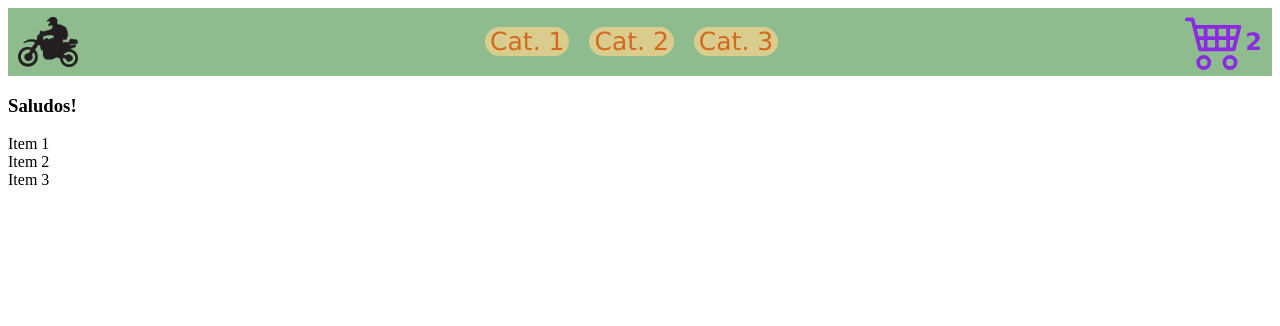
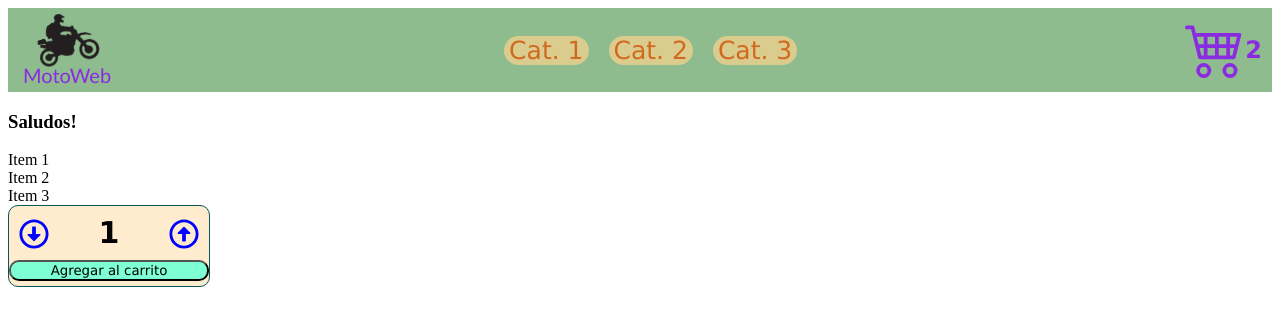
Before and after one commit to jep77ar/tiendaPitaro, a React (Create React App) app: page / in a window 1280 px wide. Shown: the top 326 px of the page. Built offline with nearby package versions, Linux system fonts and the light colour scheme.

Commit message:
Se agrega contador con boton.-

```diff
--- a/public/index.html
+++ b/public/index.html
@@ -9,7 +9,7 @@
       name="description"
       content="Web site created using create-react-app"
     />
-    <link rel="apple-touch-icon" href="%PUBLIC_URL%/logo192.png" />
+    <link rel="apple-touch-icon" href="%PUBLIC_URL%/assets/moto-01-logo.png" />
     <!--
       manifest.json provides metadata used when your web app is installed on a
       user's mobile device or desktop. See https://developers.google.com/web/fundamentals/web-app-manifest/
--- a/src/App.css
+++ b/src/App.css
@@ -22,6 +22,20 @@
     text-decoration: none;
 }
 
+.brand {
+    display: flex;
+    flex-direction: column;
+    align-items: center;
+    color: blueviolet;
+    margin: 5px;
+    font-family: 'Trebuchet MS', 'Lucida Sans Unicode', 'Lucida Grande', 'Lucida Sans', Arial, sans-serif;
+    font-size: 20px;
+}
+.brand img{
+    width: 60px;
+    transform: rotateY(180deg) rotateZ(10deg);
+}
+
 .cartWidget {
     display: flex;
     align-items: center;
@@ -31,3 +45,46 @@
 .cartWidgetIcon {
     size: "60px"
 }
+
+.contadorPadre {
+    display: flex;
+    flex-direction: column;
+    align-items: center;
+    justify-content: center;
+    background-color: blanchedalmond;
+    width: 200px;
+    height: 80px;
+    border: 10px;
+    border-radius: 10px;
+    border: 1px solid rgb(6, 87, 90)
+}
+.contador {
+    display: flex;
+    justify-content: space-between;
+    padding: 2px;
+
+    width: 100%;
+    font-family: 'Lucida Sans', 'Lucida Sans Regular', 'Lucida Grande', 'Lucida Sans Unicode', 'Geneva', 'Verdana', 'sans-serif';
+    font-size: 30px;
+    font-weight: bold;
+}
+.contador div{
+    width: 40px;
+    margin: 5px;
+    text-align: center;
+    line-height: 95%;
+}
+
+.btnAgregarCarro {
+    background-color: aquamarine;
+    width: 100%;
+    font-family: 'Lucida Sans', 'Lucida Sans Regular', 'Lucida Grande', 'Lucida Sans Unicode', 'Geneva', 'Verdana', 'sans-serif';
+    border-radius: 10px;
+    cursor: pointer;
+}
+
+.control-contador {
+    font-size: 30;
+    color: blue;
+    cursor: pointer;
+}
--- /dev/null
+++ b/src/components/Brand.js
@@ -0,0 +1,11 @@
+import logoTienda from "./../assets/moto-01-logo.png"
+
+const Brand = () => {
+   return (
+   <div  className="brand">
+        <img src={logoTienda} alt="Tienda MotoWeb" />
+        <div>MotoWeb</div>
+    </div>)
+}
+
+export default Brand;
--- /dev/null
+++ b/src/components/ItemCount.js
@@ -0,0 +1,48 @@
+import { FaRegArrowAltCircleDown, FaRegArrowAltCircleUp  } from "react-icons/fa";
+import { useState } from "react";
+
+const ItemCount = ({ stock, initial, onAdd }) => {
+
+    let [count, setCount] = useState(initial>stock?stock:initial);
+
+    let  actualizaContador = (cantidad) => {
+        let valor = Number(count) + Number(cantidad);
+        if (valor < 0) {
+            valor = 0;
+        } else if (valor > stock) {
+            valor = stock;
+        }
+
+        setCount(valor);
+    }
+
+    let agregaAlCarro = () => {
+        if ((0 < stock) && (0 < count)) {
+            onAdd(count);
+        }
+    }
+
+    return (<div className="contadorPadre">
+        <div className="contador">
+            <div>
+                <FaRegArrowAltCircleDown
+                    className="control-contador"
+                    onClick={() => actualizaContador(-1)}/>
+            </div>
+
+            <div>
+                {count}
+            </div>
+            <div>
+                <FaRegArrowAltCircleUp
+                    className="control-contador"
+                    onClick={() => actualizaContador(1)}/>
+            </div>
+
+        </div>
+        <button className="btnAgregarCarro" onClick={ () => agregaAlCarro() }>Agregar  al carrito</button>
+    </div>);
+}
+
+
+export default ItemCount;
--- a/src/components/ItemListContainer.js
+++ b/src/components/ItemListContainer.js
@@ -1,9 +1,18 @@
+import ItemCount from "./ItemCount";
+
+  let agregaAlCarro = (valor) => {
+    console.log("Se agregó en el carrito la siguiente cantidad: ", valor )
+  }
+
 const ItemListContainer = ({greeting}) => {
+
+
   return (<>
   <h3>{greeting}</h3>
     <div>Item 1</div>
     <div>Item 2</div>
     <div>Item 3</div>
+    <ItemCount stock = "10" initial = "1" onAdd={agregaAlCarro}/>
     </>
   );
 
--- a/src/components/NavBar.js
+++ b/src/components/NavBar.js
@@ -1,14 +1,12 @@
+import Brand from "./Brand";
 import CartWidget from "./CartWidget";
-import logoTienda from "./../assets/moto-01-logo.png"
 import './../App.css'
+
 
 const NavBar = () => {
     return <div className="navBar">
+                <Brand />
                 <div>
-                    <img src={logoTienda} alt="Tu moto tienda" width="60"align="left"/>
-                </div>
-                <div>
-
                     <a className="categoria" href="/#">Cat. 1</a>
 
                     <a className="categoria" href="/#">Cat. 2</a>
```
Also changed, not shown: public/manifest.json.
